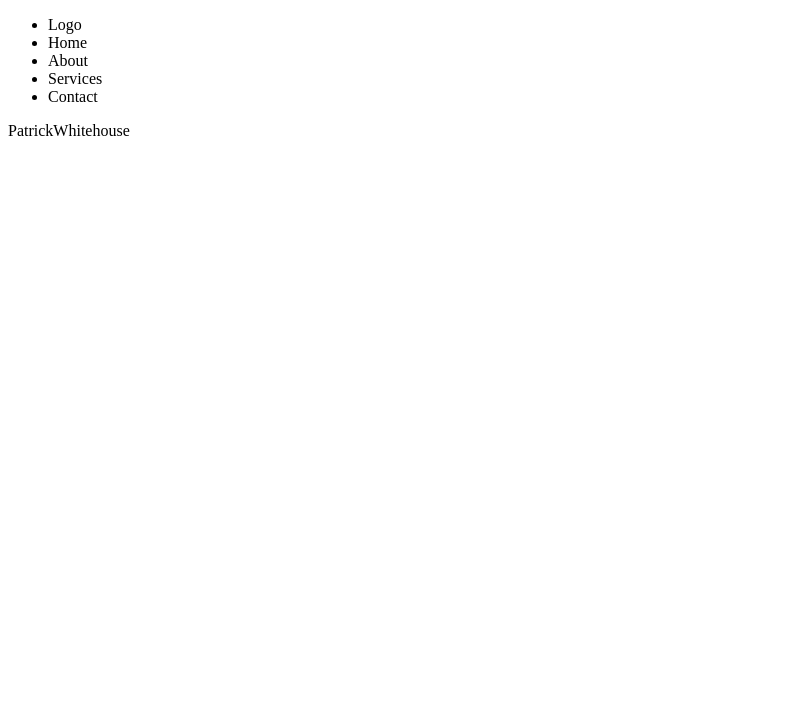
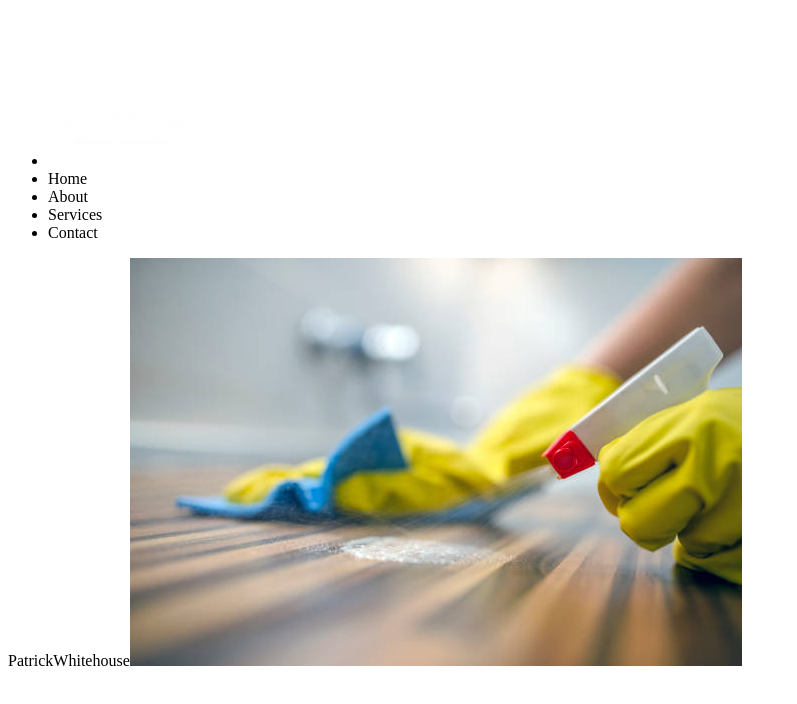
Before and after one commit to PatrickWhitehouse/Maid-About-Town, a Gatsby site in the folder maid-about-town/: page / in a window 1280 px wide. Shown: the whole page, without its empty margins (0-797 px from the left). Built offline with nearby package versions, Linux system fonts and the light colour scheme; Gatsby itself is replaced by a stand-in of ours.

Commit message:
add banner component

```diff
--- a/maid-about-town/src/components/Banner.js
+++ b/maid-about-town/src/components/Banner.js
@@ -4,6 +4,7 @@ const Banner = ({ title, subtitle, image }) => (
     <div className="banner">
         <span className="title">{title}</span>
         <span className="subtitle">{subtitle}</span>
+        <img src={image} alt={title} />
     </div>
 )
 
--- a/maid-about-town/src/components/Navigation.js
+++ b/maid-about-town/src/components/Navigation.js
@@ -1,9 +1,10 @@
 import React from 'react';
+import logo from '../images/logo-clear.png';
 
 const Navigation = () => (
     <nav>
         <ul>
-            <li>Logo</li>
+            <li><img src={logo} alt="Maid About Town" width="150" height="150" /></li>
             <li>Home</li>
             <li>About</li>
             <li>Services</li>
--- a/maid-about-town/src/pages/index.js
+++ b/maid-about-town/src/pages/index.js
@@ -1,11 +1,12 @@
 import React from 'react';
 import Layout from '../components/Layout';
 import Banner from '../components/Banner';
+import logo from '../images/banner.jpg'
 
 const Index = () => {
     return (
         <Layout>
-            <Banner title="Patrick" subtitle="Whitehouse" />
+            <Banner title="Patrick" subtitle="Whitehouse" image={logo} />
         </Layout>
     )
 }
```
Also changed, not shown: maid-about-town/src/images/banner.jpg (added).
